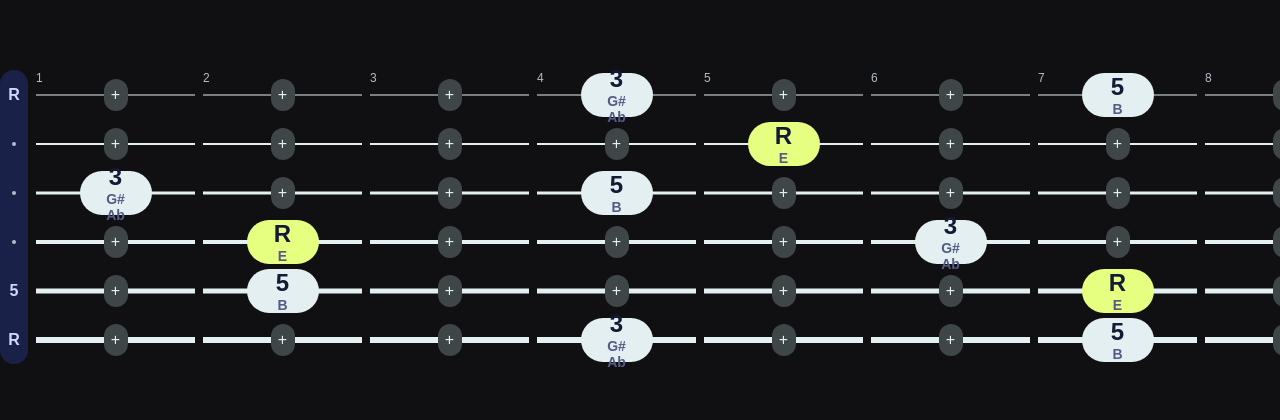
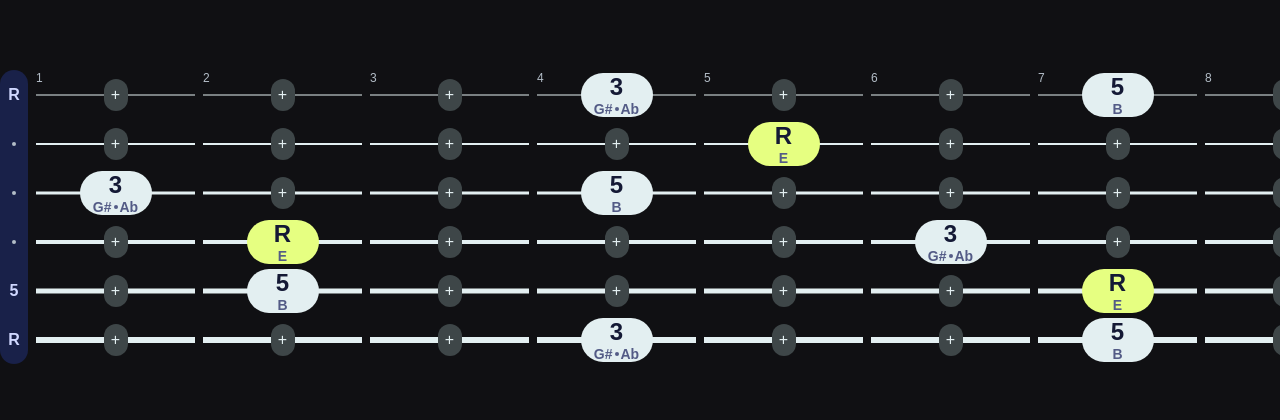
Before and after one commit to victorac/acordes, a Next.js app: page / in a window 1280 px wide. Shown: the part 177-597 px from the top of the page. Built offline with nearby package versions, Linux system fonts and the light colour scheme.

Commit message:
enhance Note component to display noteName in one line with responsive layout adjustments

```diff
--- a/components/Note.tsx
+++ b/components/Note.tsx
@@ -30,10 +30,11 @@ const Note: React.FC<NoteProps> = ({ id, interval, noteName, state }) => {
         <div className="text-[#141935] text-[24px] font-semibold leading-7">
           {interval}
         </div>
-        <div className="text-[#535B86] flex flex-col justify-center items-center text-[14px] font-semibold leading-4">
+        <div className="text-[#535B86] flex flex-col sm:flex-row sm:gap-[2px] justify-center items-center text-[14px] font-semibold leading-4">
           {noteName.includes("-") ? (
             <>
               <div>{noteName.split("-")[0]}</div>
+              <div className="hidden sm:block rounded-full h-1 w-1 bg-[#535B86]"></div>
               <div>{noteName.split("-")[1]}</div>
             </>
           ) : (
```
